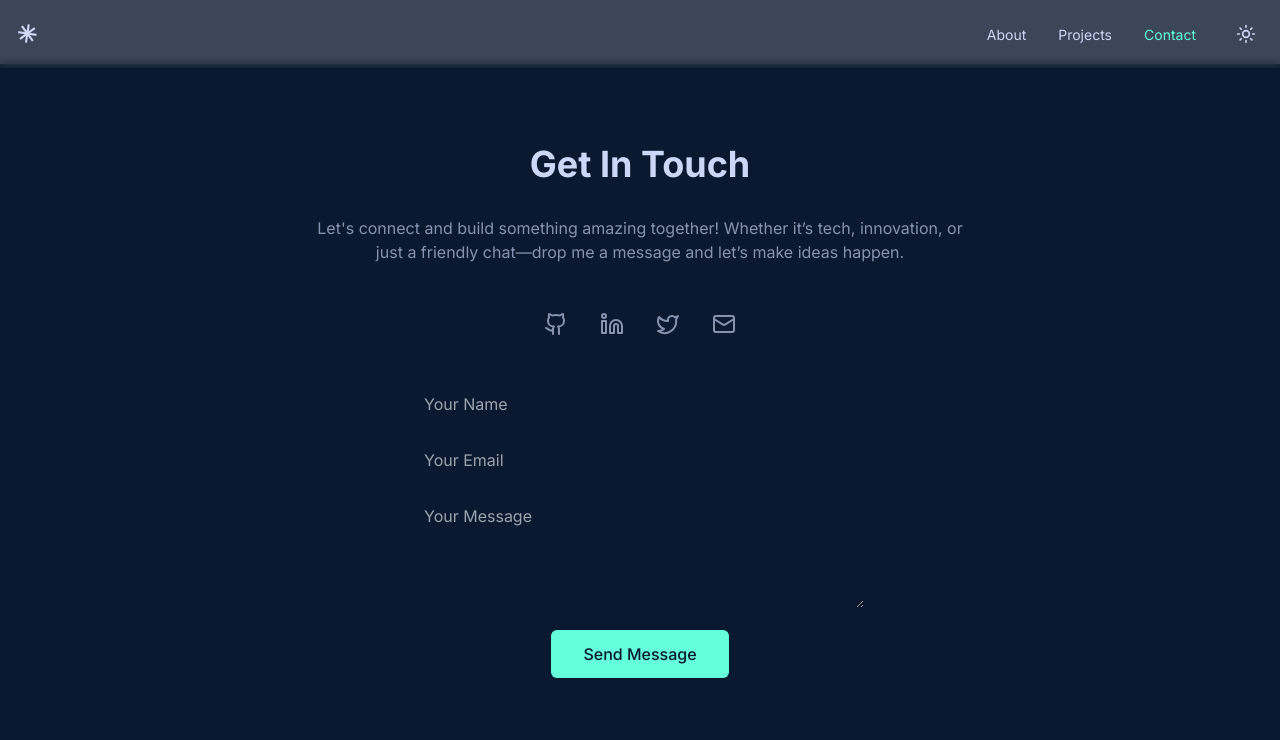
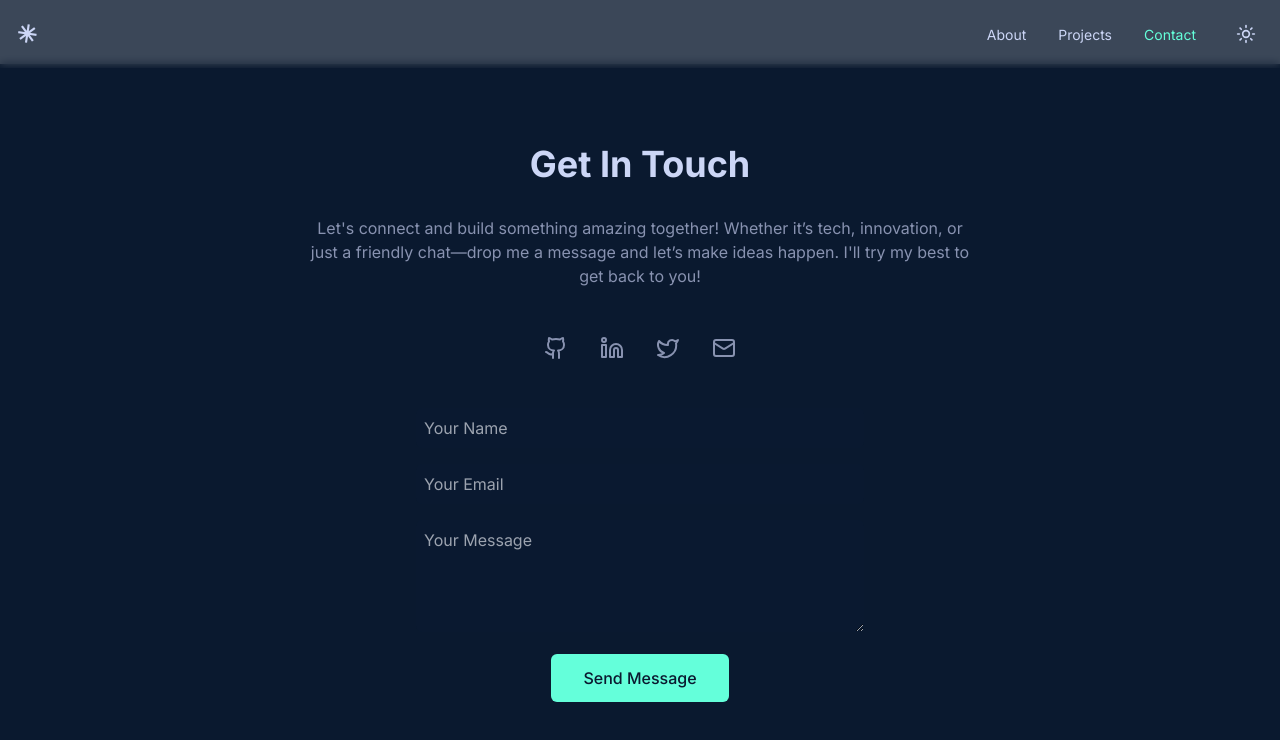
Before and after one commit to harsh-thite/Portfolio, a Next.js app: page /contact in a window 1280 px wide. Shown: the top 740 px of the page. Built offline with nearby package versions, Linux system fonts and the light colour scheme.

Commit message:
Updates to contact page

```diff
--- a/components/contact.tsx
+++ b/components/contact.tsx
@@ -13,7 +13,7 @@ export function Contact() {
           <p className="text-secondary max-w-2xl mx-auto mb-12">
             Let's connect and build something amazing together! Whether it’s
             tech, innovation, or just a friendly chat—drop me a message and
-            let’s make ideas happen.
+            let’s make ideas happen. I'll try my best to get back to you!
           </p>
           <motion.div
             className="flex justify-center gap-8 mb-12"
```
